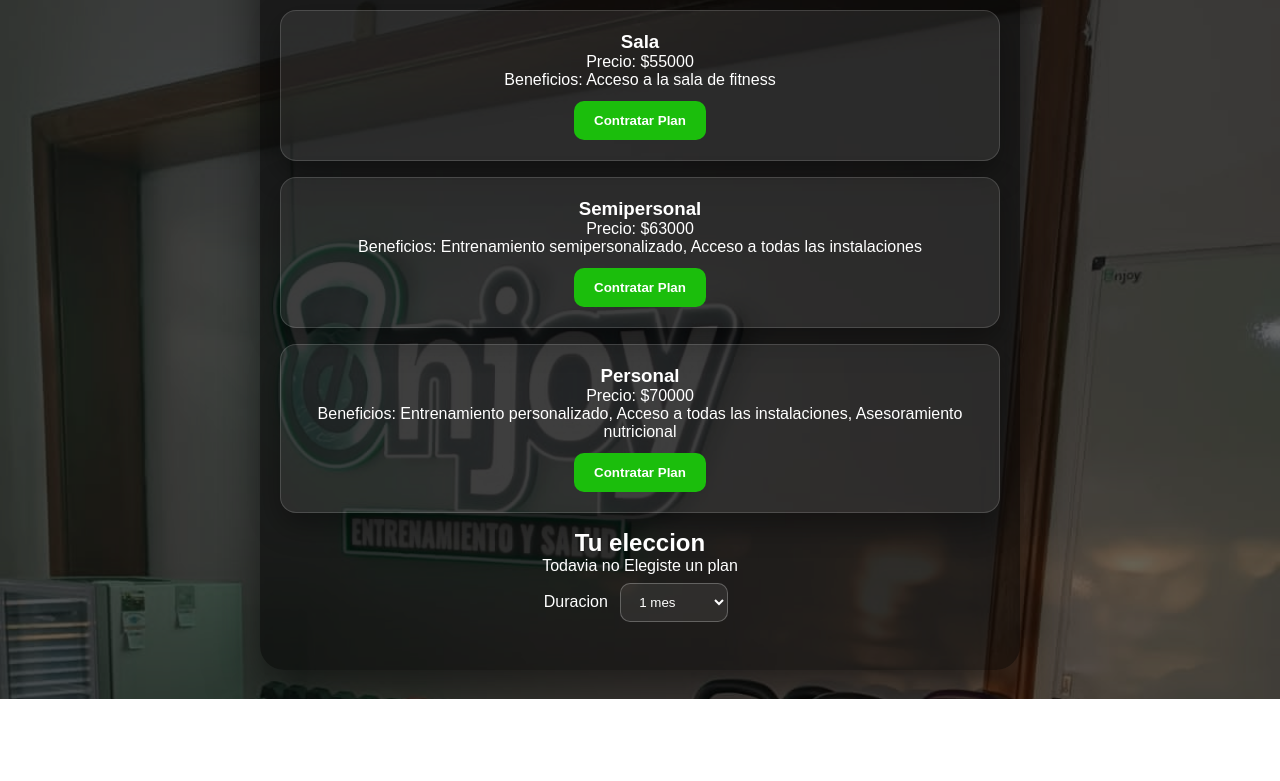
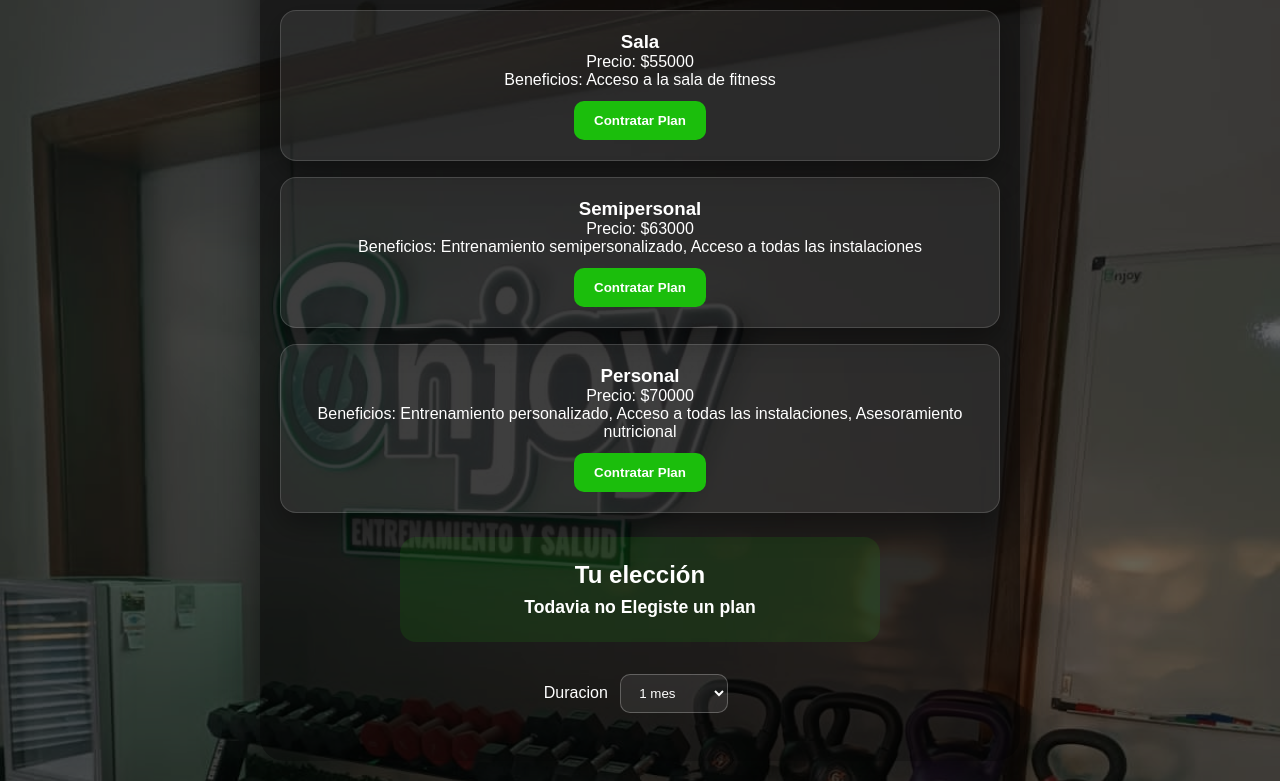
Before and after one commit to Shaktulu30/membresias-gym, a plain HTML site: page index.html in a window 1280 px wide. Shown: the part 121-902 px from the top of the page. Before the commit the page ends 820 px from the top, so only its background shows below. Drawn offline with nearby package versions, Linux system fonts and the light colour scheme.

Commit message:
estilo del resumen

```diff
--- a/index.html
+++ b/index.html
@@ -16,7 +16,7 @@
       <p id="mensaje">Bienvenido al gimnasio!</p>
       <div id="planes"></div>
       <div id="resumen">
-        <h2>Tu eleccion</h2>
+        <h2>Tu elección</h2>
         <p id="planElegido">Todavia no Elegiste un plan</p>
       </div>
       <label for="meses">Duracion</label>
--- a/style.css
+++ b/style.css
@@ -64,3 +64,18 @@ option {
     background: #1a1a1a;   /* fondo oscuro para las opciones */
     color: white;
 }
+
+#resumen {
+    background: rgba(27, 190, 12, 0.12); /*verde tenue que resalte*/
+    border: 1px solid rgba (27, 190, 12, 0.35);
+    border-radius: 16px;
+    padding: 24px;
+    margin: 24px auto;
+    max-width: 480px;
+}
+
+#planElegido {
+    font-size: 1.1rem;
+    font-weight: 600;
+    margin-top: 8px;
+}
```
